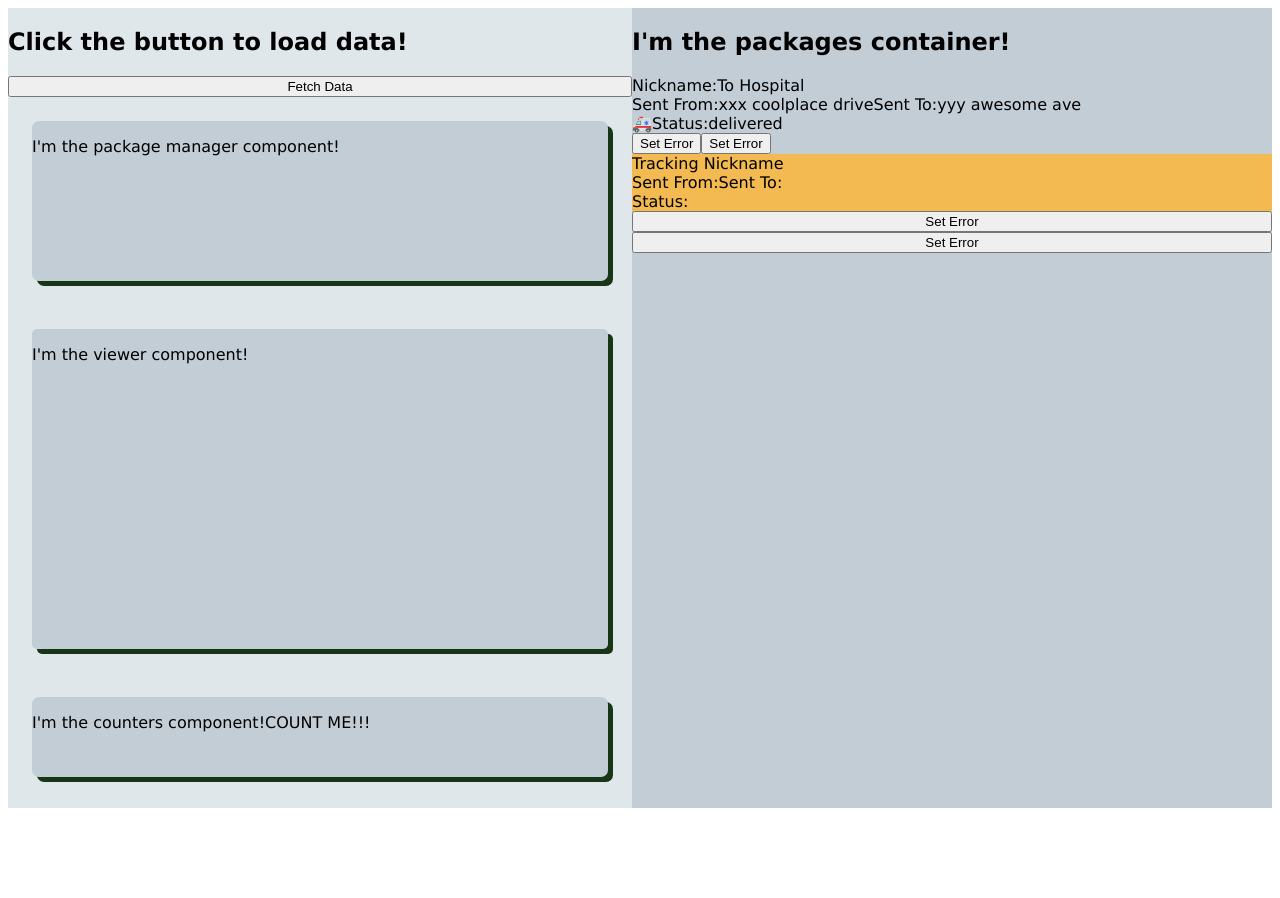
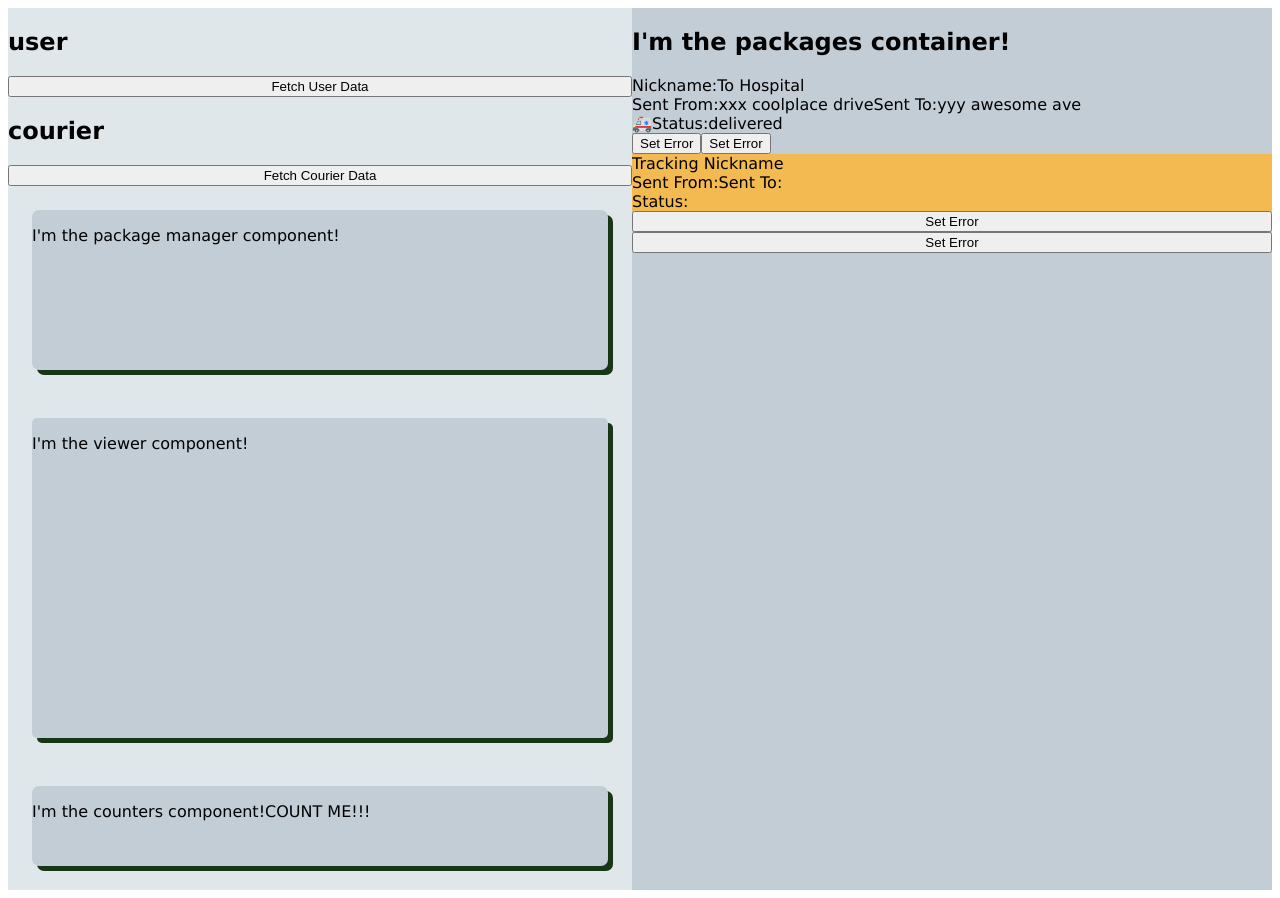
Before and after one commit to DeclawedLyon/Bridge-Final-Project, a React (Create React App) app in the folder client/: page / in a window 1280 px wide. Before the commit the page ends 816 px from the top, so only its background shows below. Built offline with nearby package versions, Linux system fonts and the light colour scheme.

Commit message:
add functions for users and courier fetch

```diff
--- a/client/src/App.js
+++ b/client/src/App.js
@@ -7,19 +7,30 @@ import PackageManager from "./components/PackageManager";
 import TrackedPackage from "./components/tracked_package";
 
 export default function App(props) {
-  const [state, setState] = useState("Click the button to load data!");
+  const [currentUser, setCurrentUser] = useState("user");
+  const [currentCourier, setCurrentCourier] = useState("courier");
   const [statusColor, setStatusColor] = useState("rgb(243, 186, 81)");
+  let currentUserObj = {};
+  let currentCourierObj = {};
 
-  const fetchData = () => {
+  const fetchUserData = () => {
+    const userId = 1;
     axios
-      .get("/api/users/1") // You can simply make your requests to "/api/whatever you want"
+      .get(`/api/users/${userId}`) // Make all requests to "/api/whatever"
       .then((response) => {
-        // handle success
-        console.log(response.data); // The entire response from the Rails API
+        currentUserObj = response.data;
+        console.log("userObj:", currentUserObj);
+        setCurrentUser(response.data.user.name); //change name to anything or move the object around.
+      });
+  };
 
-        console.log(response.data); // Just the message
-        setState(response.data.user.name);
-      });
+  const fetchCourierData = () => {
+    const courierId = 1;
+    axios.get(`/api/couriers/${courierId}`).then((response) => {
+      currentCourierObj = response.data;
+      console.log("courierObj:", currentCourierObj);
+      setCurrentCourier(response.data.courier.name);
+    });
   };
 
   const setStatus = (status) => {
@@ -32,8 +43,10 @@ export default function App(props) {
   return (
     <div className="App">
       <section className="viewer-container">
-        <h1>{state}</h1>
-        <button onClick={() => fetchData()}>Fetch Data</button>
+        <h1>{currentUser}</h1>
+        <button onClick={() => fetchUserData()}>Fetch User Data</button>
+        <h1>{currentCourier}</h1>
+        <button onClick={() => fetchCourierData()}>Fetch Courier Data</button>
         <PackageManager />
         <Viewer />
         <Counters />
```
